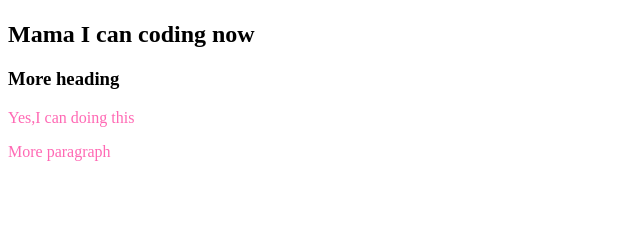
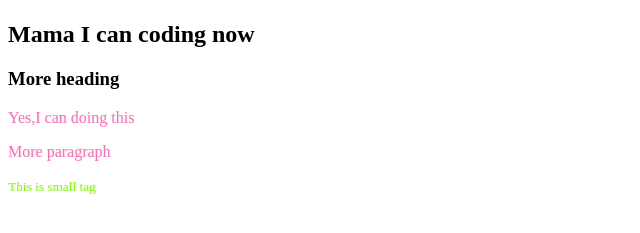
Before and after one commit to ShamimHassan/my-first-repo, a plain HTML site: page Index.html in a window 1280 px wide. Shown: the part 59-292 px from the top of the page, without its empty margins (0-640 px from the left). Drawn offline with Linux system fonts and the light colour scheme.

Commit message:
Added Style

```diff
--- a/Index.html
+++ b/Index.html
@@ -13,5 +13,6 @@
     <h3>More heading</h3>
     <p>Yes,I can doing this</p>
     <p>More paragraph</p>
+    <small>This is small tag</small>
 </body>
 </html>
--- a/style.css
+++ b/style.css
@@ -4,3 +4,6 @@ h1{
 P{
     color: hotpink;
 }
+small{
+    color: lawngreen;
+}
```
